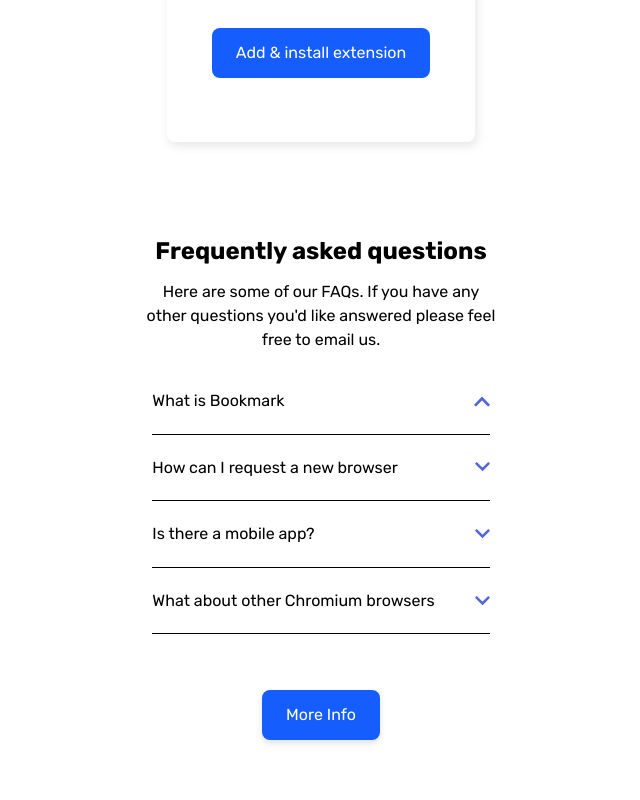
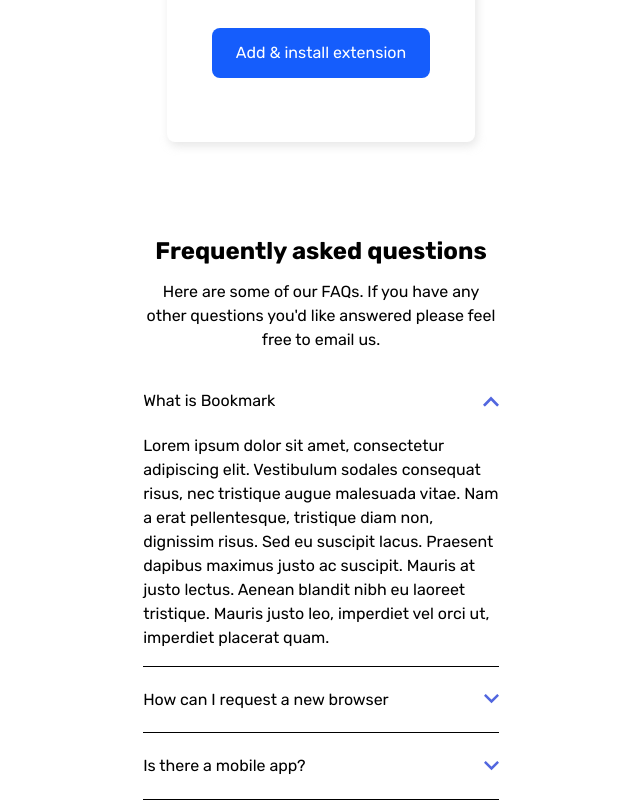
Before and after one commit to iynulwa/Bookmark-landing-page, a Next.js app: page / in a window 1280 px wide. Both pictures are taken after a click on the button "What is Bookmark". Shown: the part 2596-3396 px from the top of the page, without its empty margins (319-959 px from the left). Built offline with nearby package versions, Linux system fonts and the light colour scheme.

Commit message:
feat: FAQ functionality added

```diff
--- a/app/ui/faq.tsx
+++ b/app/ui/faq.tsx
@@ -25,6 +25,9 @@
                             {data.question}
                             {activeQuestion === data.id ? <Image className="up-arrow" src="/icon-arrow.svg" width={15} height={15} alt="" /> : <Image src="/icon-arrow.svg" width={15} height={15} alt="" />}
                         </button>
+                        {activeQuestion === data.id &&
+                            <p className="text-width pb-4">{data.answer}</p>
+                        }
                         <hr className='h-px w-full bg-grey-100' />
                     </div>
                 ))}
```
